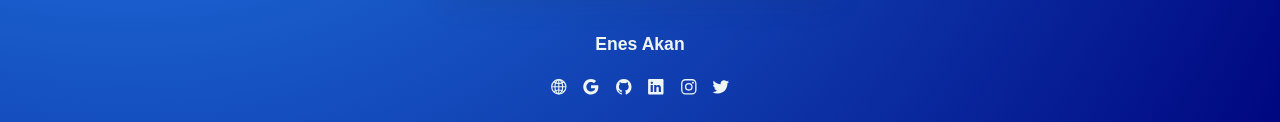
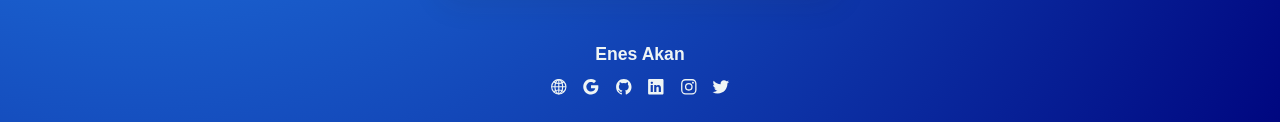
Before and after one commit to eneesakan/Calculator-with-Javascript, a plain HTML site: page index.html in a window 1280 px wide. Shown: the part 675-797 px from the top of the page. Drawn offline with nearby package versions, Linux system fonts and the light colour scheme.

Commit message:
Update style.css

```diff
--- a/css/style.css
+++ b/css/style.css
@@ -111,10 +111,9 @@ body{
     position: absolute;
     cursor: pointer;
     font-weight: 600;
-    bottom: 0;
-    left: 430px;
-    right: 430px;
-    padding-bottom: 70px;
+    bottom: 60px;
+    left: 0;
+    right: 0;
     font-size: 1.1em;
     border-radius: 5px;
     transition: .25s;
```
